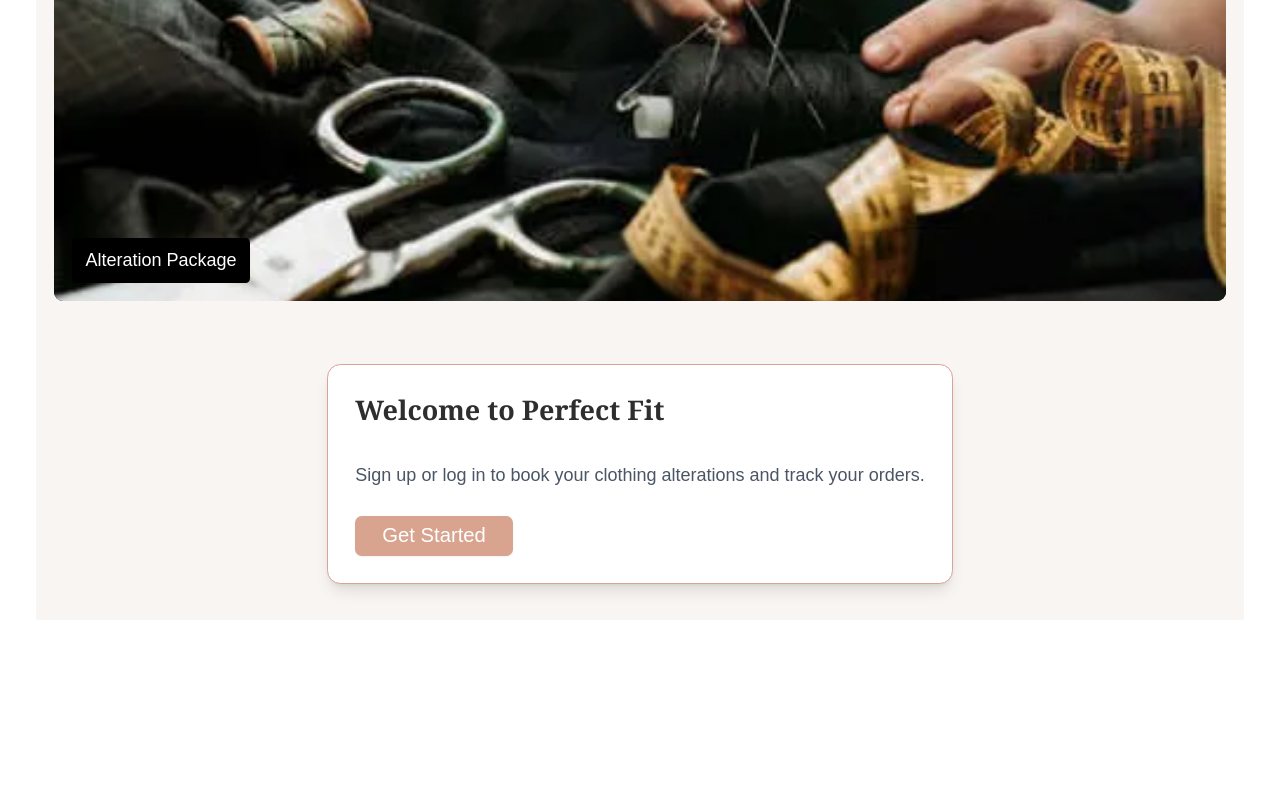
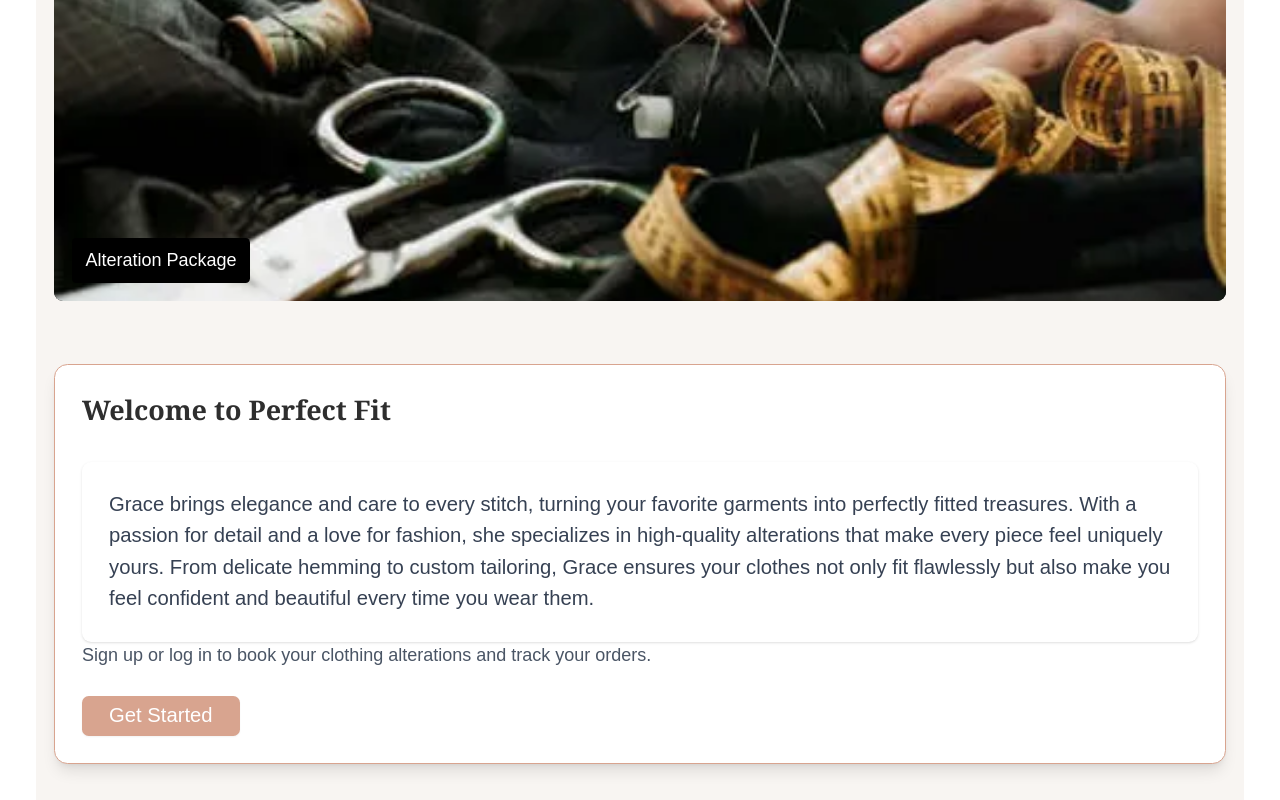
Before and after one commit to CalvinGreen94/grace-rich, a Next.js app: page / in a window 1280 px wide. Shown: the part 421-1221 px from the top of the page. Before the commit the page ends 1041 px from the top, so only its background shows below. Built offline with nearby package versions, Linux system fonts and the light colour scheme; no server answers.

Commit message:
grace-rich

```diff
--- a/app/page.tsx
+++ b/app/page.tsx
@@ -23,7 +23,7 @@ export default function Home() {
 }
 
 function AuthenticatedView() {
-  // const messages = useQuery(api.messages.getForCurrentUser)
+  const messages = useQuery(api.messages.getForCurrentUser)
 
   return (
     <div className="flex flex-col items-center gap-6 mt-8 w-full max-w-lg">
@@ -32,7 +32,7 @@ function AuthenticatedView() {
       Grace brings elegance and care to every stitch, turning your favorite garments into perfectly fitted treasures. With a passion for detail and a love for fashion, she specializes in high-quality alterations that make every piece feel uniquely yours. From delicate hemming to custom tailoring, Grace ensures your clothes not only fit flawlessly but also make you feel confident and beautiful every time you wear them.
 
 
-      {/* Authenticated content: {messages?.length ?? 0} */}
+      Authenticated content: {messages?.length ?? 0}
       </div>
 
       <Card className="w-full">
@@ -60,6 +60,14 @@ function UnauthenticatedView() {
         </CardHeader>
         <CardContent>
           <p className="text-gray-600 mb-6">
+
+
+      <div className="bg-white shadow p-6 rounded-lg text-lg text-gray-700 w-full">
+      Grace brings elegance and care to every stitch, turning your favorite garments into perfectly fitted treasures. With a passion for detail and a love for fashion, she specializes in high-quality alterations that make every piece feel uniquely yours. From delicate hemming to custom tailoring, Grace ensures your clothes not only fit flawlessly but also make you feel confident and beautiful every time you wear them.
+
+
+      {/* Authenticated content: {messages?.length ?? 0} */}
+      </div>
             Sign up or log in to book your clothing alterations and track your orders.
           </p>
           <SignInButton mode="modal">
```
